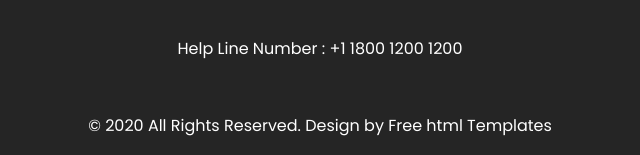
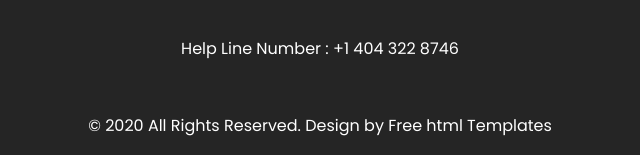
Before and after one commit to madepierre/web-consulting, a plain HTML site: page fashion.html in a window 1280 px wide. Shown: the part 1733-1888 px from the top of the page, 320-960 px from the left. Drawn offline with nearby package versions, Linux system fonts and the light colour scheme.

Commit message:
modified fashion

```diff
--- a/fashion.html
+++ b/fashion.html
@@ -329,7 +329,7 @@
                   <li><a href="#">Customer Service</a></li>
                </ul>
             </div>
-            <div class="location_main">Help Line  Number : <a href="#">+1 1800 1200 1200</a></div>
+            <div class="location_main">Help Line  Number : <a href="#">+1 404 322 8746</a></div>
          </div>
       </div>
       <!-- footer section end -->
```
